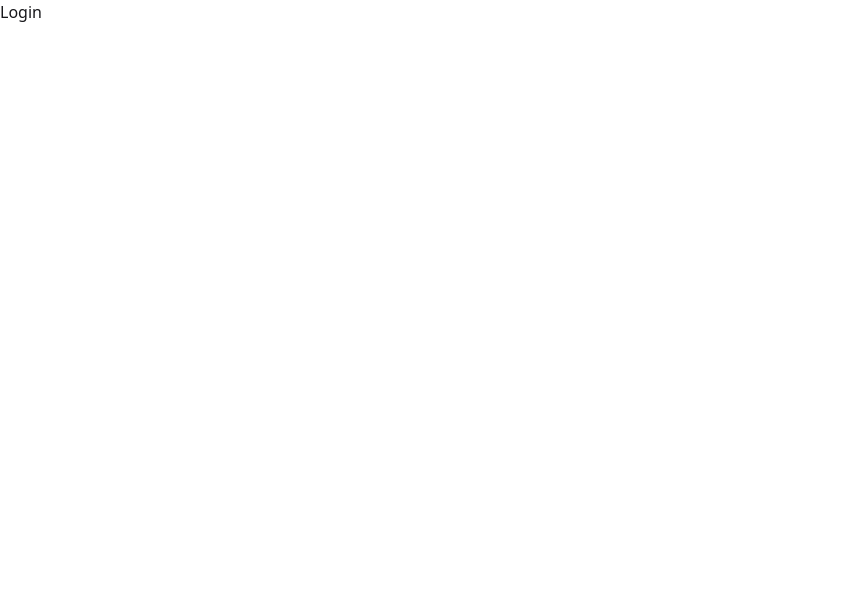
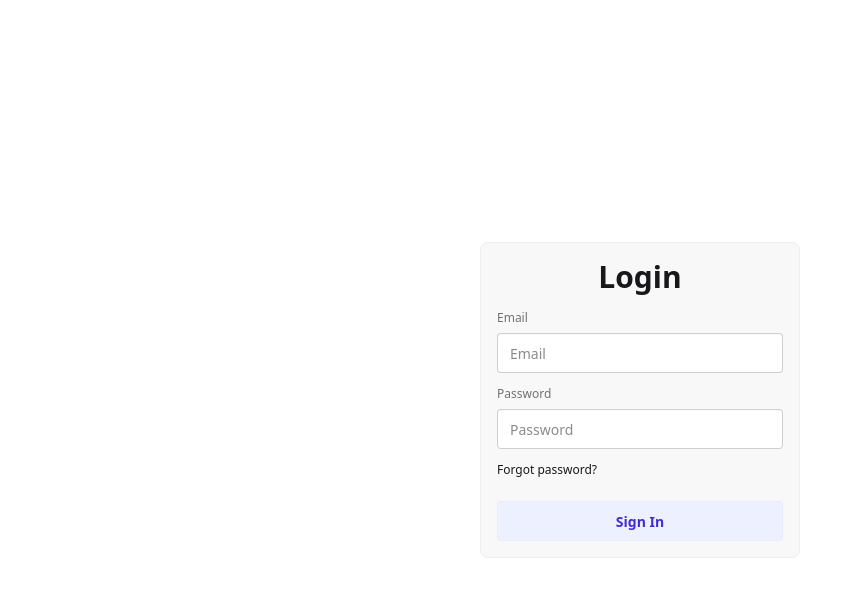
Before and after one commit to Rishi-045/DevTinder_Frontend, a React (Vite) app: page /login in a window 1280 px wide. Shown: the top 596 px of the page, without its empty margins (0-862 px from the left). Built offline with nearby package versions, Linux system fonts and the light colour scheme.

Commit message:
create login page && apply validation

```diff
--- a/package.json
+++ b/package.json
@@ -10,12 +10,15 @@
     "preview": "vite preview"
   },
   "dependencies": {
+    "@hookform/resolvers": "^5.2.2",
     "@tailwindcss/vite": "^4.1.18",
     "daisyui": "^5.5.17",
     "react": "^19.2.0",
     "react-dom": "^19.2.0",
+    "react-hook-form": "^7.71.1",
     "react-router": "^7.13.0",
-    "tailwindcss": "^4.1.18"
+    "tailwindcss": "^4.1.18",
+    "zod": "^4.3.6"
   },
   "devDependencies": {
     "@eslint/js": "^9.39.1",
--- /dev/null
+++ b/src/components/Footer.jsx
@@ -0,0 +1,18 @@
+import React from "react";
+
+const Footer = () => {
+  return (
+    <>
+      <footer className="footer sm:footer-horizontal text-neutral-content fixed bottom-0 footer-center bg-base-300  p-4">
+        <aside>
+          <p>
+            Copyright © {new Date().getFullYear()} - All right reserved by ACME
+            Industries Ltd
+          </p>
+        </aside>
+      </footer>
+    </>
+  );
+};
+
+export default Footer;
--- a/src/components/Navbar.jsx
+++ b/src/components/Navbar.jsx
@@ -41,7 +41,7 @@ const Navbar = () => {
                 <a>Settings</a>
               </li>
               <li>
-                <a>Logout</a>
+                <Link to="/login">Logout</Link>
               </li>
             </ul>
           </div>
--- a/src/layouts/AppLayout.jsx
+++ b/src/layouts/AppLayout.jsx
@@ -1,14 +1,19 @@
 import React from "react";
 import Navbar from "../components/Navbar";
 import { Outlet } from "react-router";
+import Footer from "../components/Footer";
 
 const AppLayout = () => {
   return (
-    <>
+    <div className="min-h-screen flex flex-col">
       <Navbar />
       {/* child routes render here */}
-      <Outlet />
-    </>
+      <main className="flex-grow">
+        <Outlet />
+      </main>
+
+      <Footer />
+    </div>
   );
 };
 
--- a/src/pages/Login.jsx
+++ b/src/pages/Login.jsx
@@ -1,9 +1,61 @@
-import React from 'react'
+import { zodResolver } from "@hookform/resolvers/zod";
+import React from "react";
+import { useForm } from "react-hook-form";
+import { z } from "zod";
+
+const formSchema = z.object({
+  email: z
+    .string()
+    .min(1, "Email is required")
+    .email("Enter a valid email address"),
+  password: z
+    .string()
+    .min(1, "Password is required")
+    .min(6, "Password must be at least 6 characters").max(20, "Password must be at most 20 characters"),
+});
 
 const Login = () => {
+  const {
+    register,
+    handleSubmit,
+    formState: { errors },
+  } = useForm({
+    resolver: zodResolver(formSchema),
+  });
+
+  const handleFormSubmit = (data) => {
+    console.log(data);
+  };
+
+  console.log("Render Login Page");
   return (
-    <div>Login</div>
-  )
-}
+    <div className="flex items-center justify-center min-h-screen">
+      <form onSubmit={handleSubmit(handleFormSubmit)}>
+        <fieldset className="fieldset bg-base-200 border-base-300 rounded-box w-xs border p-4">
+          {/* <legend className="fieldset-legend">Login</legend> */}
+          <h2 className="text-3xl font-bold text-center mb-2">Login</h2>
+          <label className="label">Email</label>
+          <input {...register("email")} className="input" placeholder="Email" />
+          <div>
+            <span className="text-red-500">{errors.email?.message}</span>
+          </div>
 
-export default Login
+          <label className="label">Password</label>
+          <input
+            {...register("password")}
+            className="input"
+            placeholder="Password"
+          />
+          <span className="text-red-500">{errors.password?.message}</span>
+
+          <div>
+            <a className="link link-hover">Forgot password?</a>
+          </div>
+          <button className="btn btn-soft btn-primary mt-4">Sign In</button>
+        </fieldset>
+      </form>
+    </div>
+  );
+};
+
+export default Login;
--- a/src/routes/ProtectedRoute.jsx
+++ b/src/routes/ProtectedRoute.jsx
@@ -3,7 +3,7 @@ import { Navigate } from "react-router";
 const ProtectedRoute = ({ children }) => {
   const isAuthenticated = true;
 
-  return isAuthenticated ? children : <Navigate to="/login"/>;
+  return isAuthenticated ? children : <Navigate to="/login" replace/>;
 };
 
 export default ProtectedRoute
--- a/src/routes/router.jsx
+++ b/src/routes/router.jsx
@@ -5,6 +5,7 @@ import Feed from "../pages/Feed";
 import Profile from "../pages/Profile";
 import Login from "../pages/Login";
 import ErrorPage from "../pages/ErrorPage";
+import SignUp from "../pages/SignUp";
 
 const router = createBrowserRouter([
   {
@@ -34,7 +35,10 @@ const router = createBrowserRouter([
     path: "/login",
     element: <Login />,
   },
+  {
+    path: "/signup",
+    element: <SignUp />,
+  },
 ]);
 
-
 export default router;
```
Also changed, not shown: 2 other files (tests, documents, lock files or other folders).
